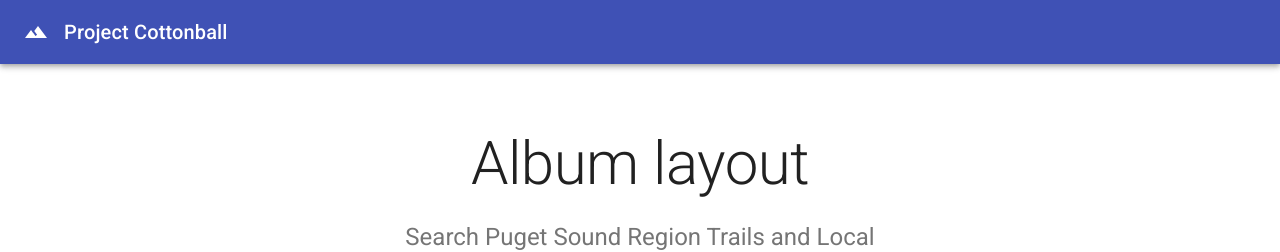
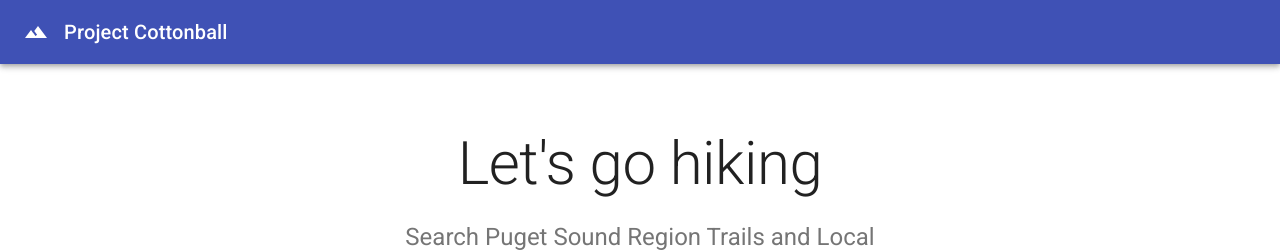
Before and after one commit to JMantis0/project_cottonball, a React (Create React App) app in the folder client/: page /searchTrails in a window 1280 px wide. Shown: the top 252 px of the page. Built offline with nearby package versions, Linux system fonts and the light colour scheme.

Commit message:
updated heading

```diff
--- a/client/src/pages/SearchTrails.js
+++ b/client/src/pages/SearchTrails.js
@@ -83,7 +83,7 @@ export default function Album() {
         <div className={classes.heroContent}>
           <Container maxWidth="sm">
             <Typography component="h1" variant="h2" align="center" color="textPrimary" gutterBottom>
-              Album layout
+              Let's go hiking
             </Typography>
             <Typography variant="h5" align="center" color="textSecondary" paragraph>
             Search Puget Sound Region Trails and Local Weather Conditions
```
